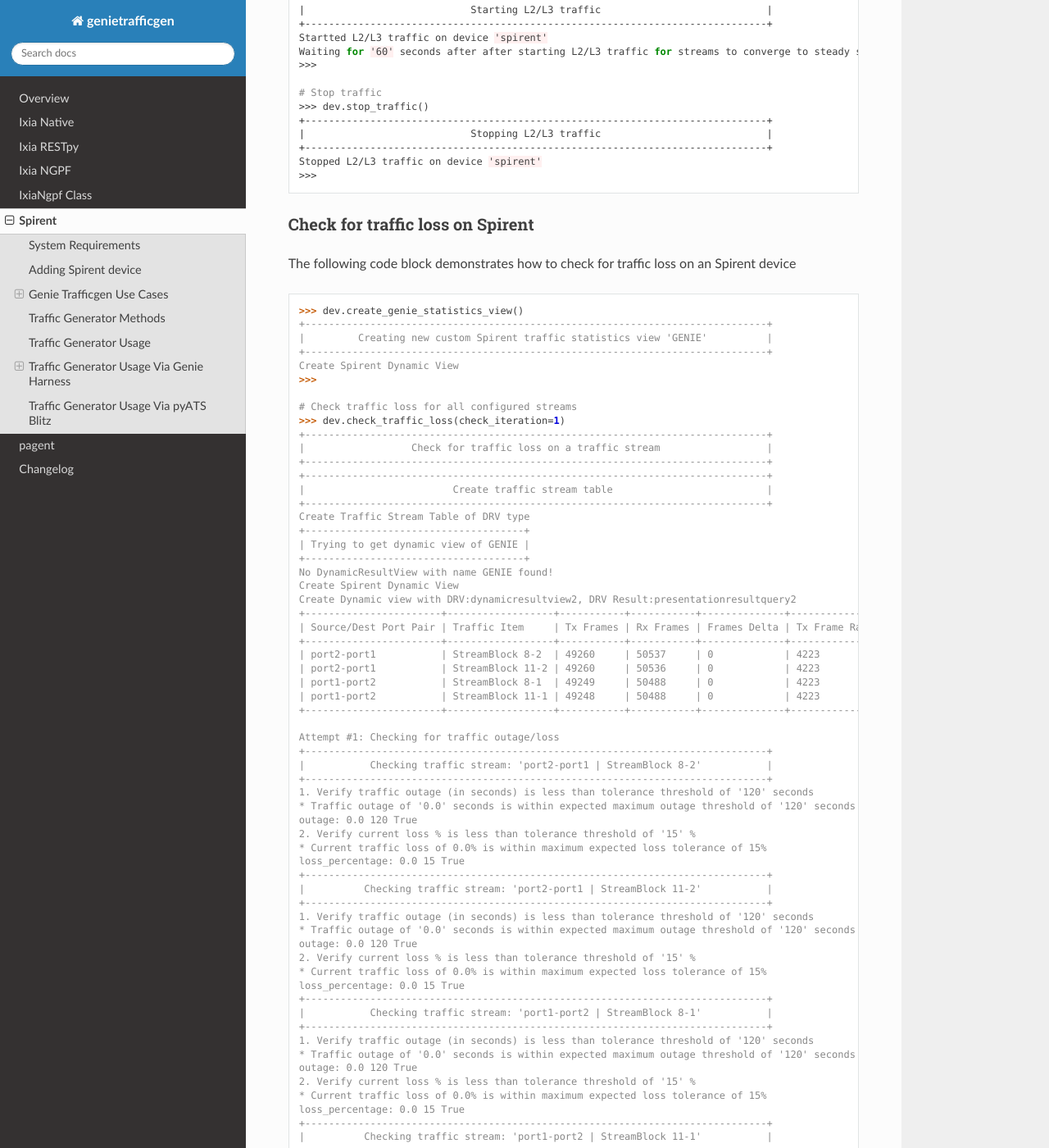
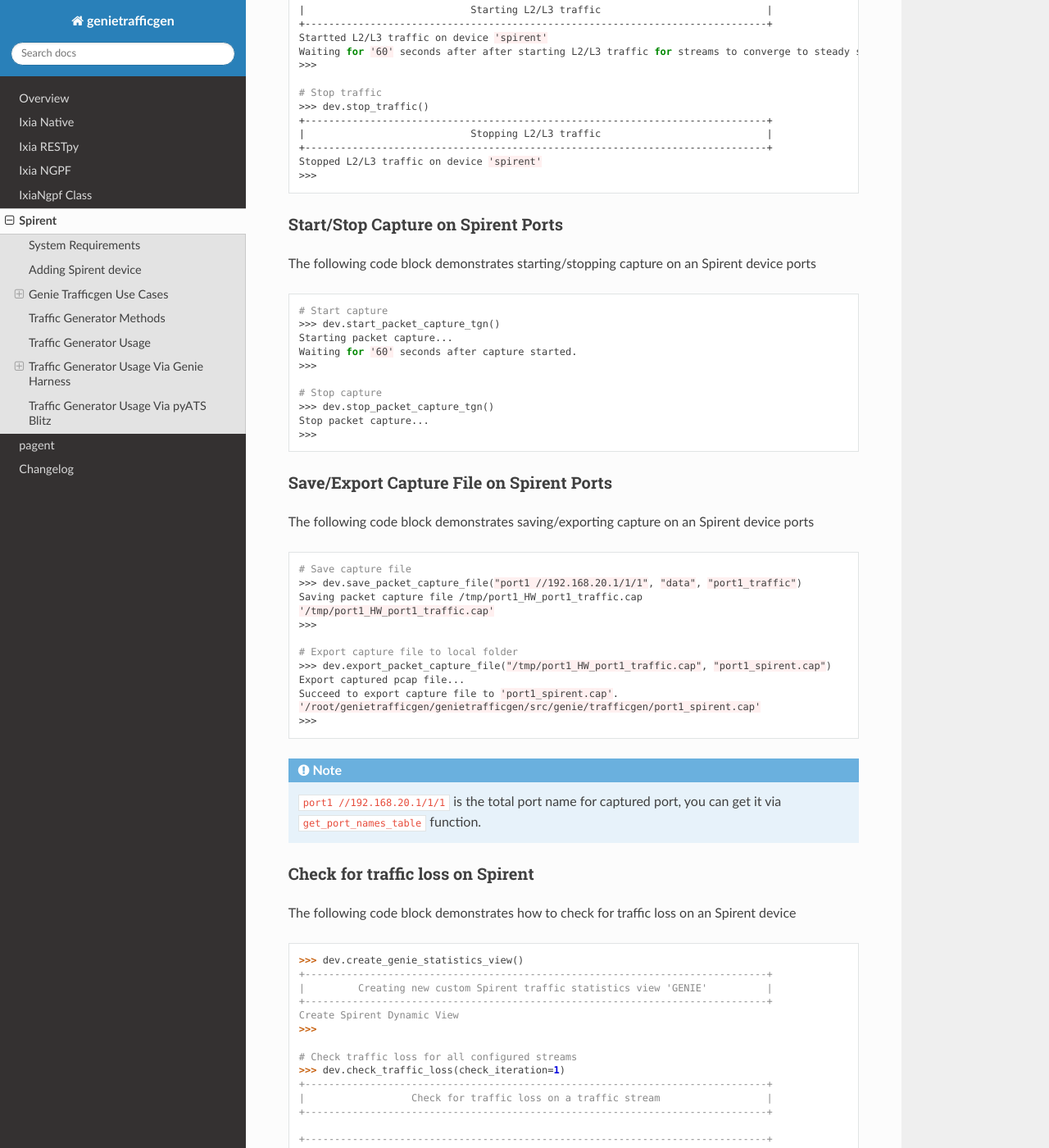
Before and after one commit to CiscoTestAutomation/genietrafficgen, a Sphinx documentation site: the page built from docs/spirent.rst, in a window 1280 px wide and 1400 px high, scrolled down 3677 px. Shown: the whole window at 82% size. Built offline with Sphinx 7.4.7 and the Read the Docs theme 3.1.0, drawn with Linux system fonts in a browser that asks for light colours; some of the changed text lies outside the part shown.

Commit message:
Provide wrapped APIs with tgn-suffixed function names to capture relevant APIs

```diff
--- a/docs/spirent.rst
+++ b/docs/spirent.rst
@@ -32,14 +32,14 @@
         connections:
           tgn:
             class: genie.trafficgen.spirent.Spirent
-            server_ip: 10.61.67.191
+            server_ip: 192.168.10.1
             server_port: 80
             user_name: testid
             session_name: session
             chassis:
-            - ip: 10.109.127.27
+            - ip: 192.168.20.1
               port_list: ['1/1', '1/2']
-            - ip: 10.109.119.212
+            - ip: 192.168.20.2
               port_list: '1/1'
 
 It is **mandatory** to specify a connection named 'tgn' along with the
@@ -106,11 +106,11 @@
     +==============================================================================+
     | Spirent Configuration Details                                                |
     +==============================================================================+
-    | Spirent API Server: 10.61.67.22:80                                           |
+    | Spirent API Server: 192.168.10.1:80                                          |
     |------------------------------------------------------------------------------|
     | Spirent Session: session - testid                                            |
     |------------------------------------------------------------------------------|
-    | Spirent Chassis: ['//10.109.123.110/1/1', '//10.109.120.103/1/1']            |
+    | Spirent Chassis: ['//192.168.20.1/1/1', '//192.168.20.2/1/1']                |
     |------------------------------------------------------------------------------|
     For more information, see Genie traffic documentation:
       https://pubhub.devnetcloud.com/media/genietrafficgen-docs/docs/spirent.html
@@ -118,7 +118,7 @@
     |                            Connecting to Spirent                             |
     +------------------------------------------------------------------------------+
     Created new session:session - testid
-    Connected to Spirent API server '10.61.67.22:80'
+    Connected to Spirent API server '192.168.10.1:80'
 
 
 
@@ -216,6 +216,49 @@
     Stopped L2/L3 traffic on device 'spirent'
     >>>
 
+Start/Stop Capture on Spirent Ports
+^^^^^^^^^^^^^^^^^^^^^^^^^^^^^^^^^^^
+
+The following code block demonstrates starting/stopping capture on an Spirent device ports
+
+.. code-block:: python
+
+    # Start capture
+    >>> dev.start_packet_capture_tgn()
+    Starting packet capture...
+    Waiting for '60' seconds after capture started.
+    >>>
+
+    # Stop capture
+    >>> dev.stop_packet_capture_tgn()
+    Stop packet capture...
+    >>>
+
+Save/Export Capture File on Spirent Ports
+^^^^^^^^^^^^^^^^^^^^^^^^^^^^^^^^^^^^^^^^^
+
+The following code block demonstrates saving/exporting capture on an Spirent device ports
+
+.. code-block:: python
+
+    # Save capture file
+    >>> dev.save_packet_capture_file("port1 //192.168.20.1/1/1", "data", "port1_traffic")
+    Saving packet capture file /tmp/port1_HW_port1_traffic.cap
+    '/tmp/port1_HW_port1_traffic.cap'
+    >>>
+
+    # Export capture file to local folder
+    >>> dev.export_packet_capture_file("/tmp/port1_HW_port1_traffic.cap", "port1_spirent.cap")
+    Export captured pcap file...
+    Succeed to export capture file to 'port1_spirent.cap'.
+    '/root/genietrafficgen/genietrafficgen/src/genie/trafficgen/port1_spirent.cap'
+    >>>
+
+.. note::
+
+    ``port1 //192.168.20.1/1/1`` is the total port name for captured port, you can get it
+    via ``get_port_names_table`` function.
+
 
 Check for traffic loss on Spirent
 ^^^^^^^^^^^^^^^^^^^^^^^^^^^^^^^^^
@@ -236,6 +279,7 @@
     +------------------------------------------------------------------------------+
     |                  Check for traffic loss on a traffic stream                  |
     +------------------------------------------------------------------------------+
+
     +------------------------------------------------------------------------------+
     |                         Create traffic stream table                          |
     +------------------------------------------------------------------------------+
@@ -598,13 +642,13 @@
     |                                 |     * [M] traffic_stream - traffic stream name |
     |                                 |           to get the packet size of.           |
     |---------------------------------+------------------------------------------------|
-    | start_packet_capture            | Starts packet capture on all ports.            |
+    | start_packet_capture_tgn        | Starts packet capture on all ports.            |
     |                                 | Arguments:                                     |
     |                                 |     * [O] capture_time - Time to wait while    |
     |                                 |           packet capture is occurring.         |
     |                                 |           Default: 60 (seconds)                |
     |---------------------------------+------------------------------------------------|
-    | stop_packet_capture             | Stops packet capture on all ports.             |
+    | stop_packet_capture_tgn         | Stops packet capture on all ports.             |
     |                                 | Arguments:                                     |
     |                                 |     None                                       |
     |---------------------------------+------------------------------------------------|
@@ -638,6 +682,11 @@
     |----------------------------------------------------------------------------------|
     | get_traffic_stream_objects      | Returns a list of all traffic stream objects   |
     |                                 | in current configuration.                      |
+    |                                 | Arguments:                                     |
+    |                                 |     None                                       |
+    |----------------------------------------------------------------------------------|
+    | get_port_names_table            | Returns a prettytable of all port objects in   |
+    |                                 | current configuration.                         |
     |                                 | Arguments:                                     |
     |                                 |     None                                       |
     +==================================================================================+
```
Also changed, not shown: 1 other file.
